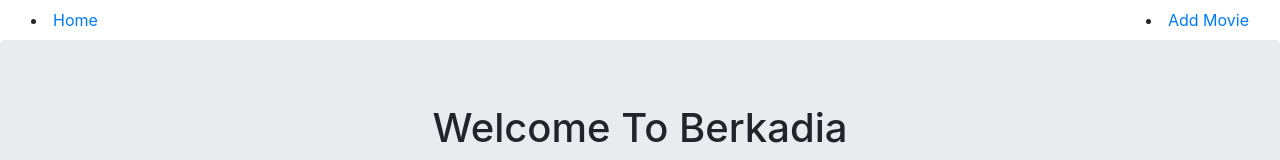
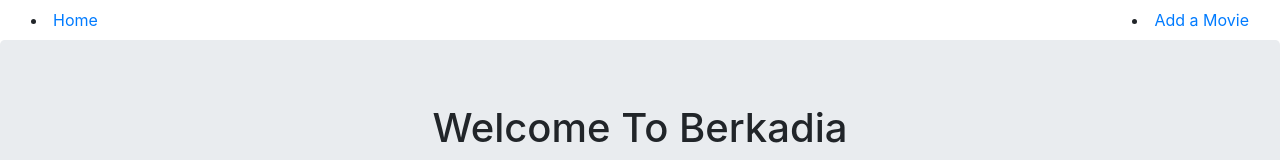
Before and after one commit to AshishAhuja124/BAngular, an Angular app in the folder Desktop/Berkadia angular/ac/: page /Home in a window 1280 px wide. Shown: the top 160 px of the page. Built offline with nearby package versions, Linux system fonts and the light colour scheme; no server answers.

Commit message:
Update app.component.html

```diff
--- a/Desktop/Berkadia angular/ac/src/app/app.component.html
+++ b/Desktop/Berkadia angular/ac/src/app/app.component.html
@@ -2,7 +2,7 @@
 <nav class='navbar navbar-default'>
   <div class='container-fluid'>
     <li><a [routerLink]="['/Home']">Home</a></li>
-    <li><a [routerLink]="['/add']">Add Movie</a></li>
+    <li><a [routerLink]="['/add']">Add a Movie</a></li>
 
   </div>
 </nav>
```
